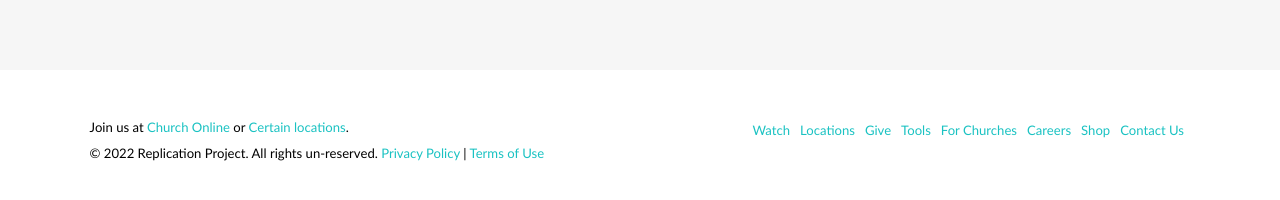
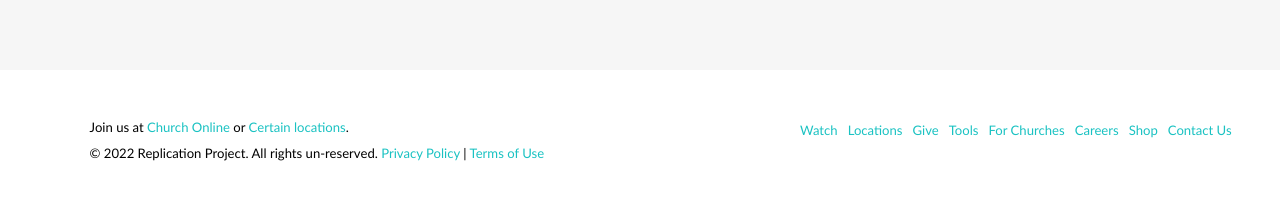
Before and after one commit to WilliamTrueheart/Replica_LC, a plain HTML site: page index.html in a window 1280 px wide. Shown: the part 2229-2429 px from the top of the page. Drawn offline with Linux system fonts and the light colour scheme; a script that the page names is missing.

Commit message:
Add files via upload

```diff
--- a/style.css
+++ b/style.css
@@ -405,10 +405,11 @@
 }
 
 #footer_R {
-    width:60%;
+    width:max-content;
     height:100%;
     display:flex;
     flex-direction: column;
+    margin-left:20%;
     align-items: end;
     padding-right:7.5%;
     justify-content: center;
@@ -436,7 +437,6 @@
   50% { color:grey; }
   100% { color:black; }
 }
-
 
 @media (max-width: 1100px) {
     .nav_Top_Selectors {
```
